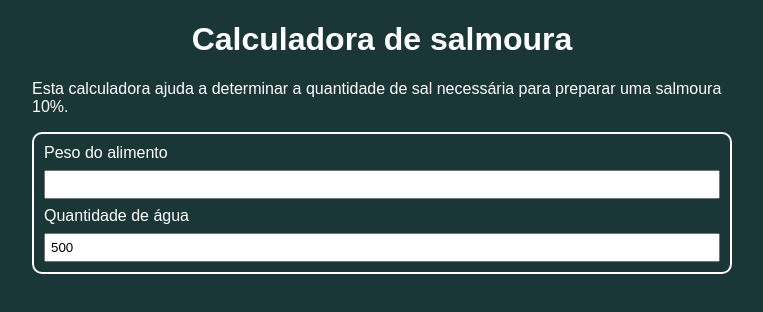
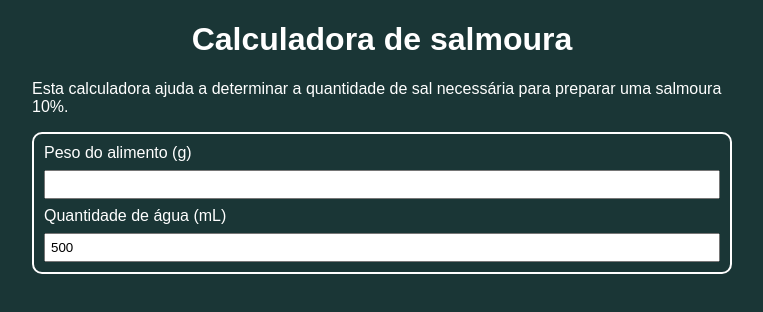
Before and after one commit to gi2k15/Calc-salm, a Vue app: page / in a window 1280 px wide. Shown: the top 312 px of the page, without its empty margins (258-1021 px from the left). Built offline with nearby package versions, Linux system fonts and the light colour scheme.

Commit message:
Unidades de medida

```diff
--- a/src/App.vue
+++ b/src/App.vue
@@ -31,9 +31,9 @@ function formatarTempo(segundos) {
     <p>Esta calculadora ajuda a determinar a quantidade de sal necessária para preparar uma salmoura 10%.</p>
     <div class="entradas">
       <form>
-        <label for="peso">Peso do alimento</label>
+        <label for="peso">Peso do alimento (g)</label>
         <input type="number" id="peso" v-model="peso">
-        <label for="agua">Quantidade de água</label>
+        <label for="agua">Quantidade de água (mL)</label>
         <input type="number" id="agua" v-model="agua">
       </form>
       <div class="resultado" v-if="peso && agua">
```
